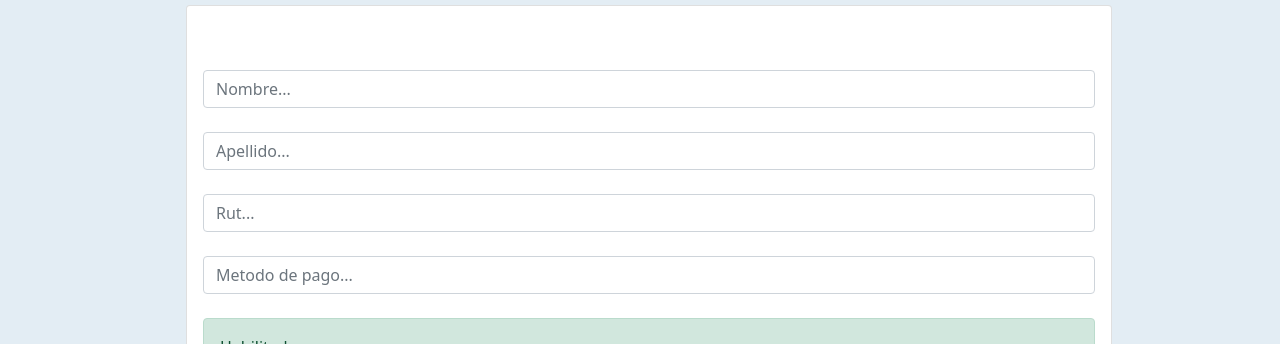
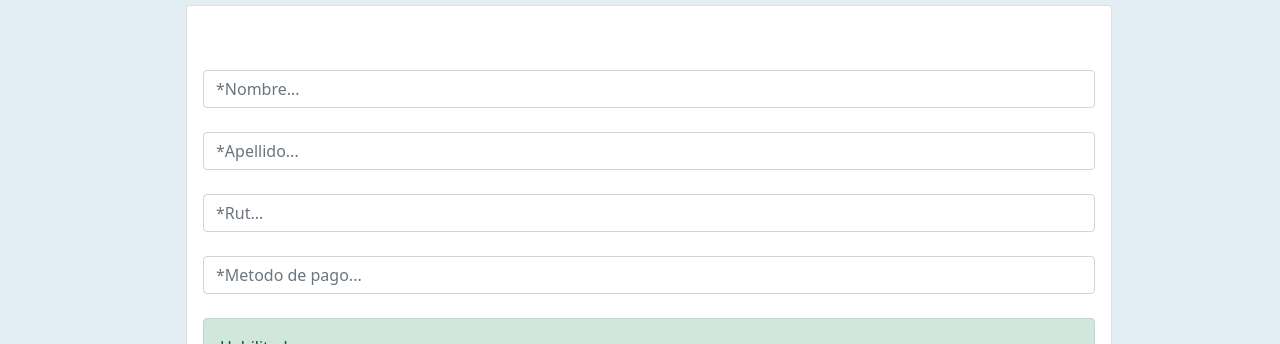
Before and after one commit to oscarmageddon/pruebaCRUDFront, an Angular app: page / in a window 1280 px wide. Shown: the part 129-473 px from the top of the page. Built offline with nearby package versions, Linux system fonts and the light colour scheme; no server answers.

Commit message:
Se agregan comentarios de lo que hizo cada uno

```diff
--- a/src/app/components/transaction-component/transaction-component.component.html
+++ b/src/app/components/transaction-component/transaction-component.component.html
@@ -22,10 +22,10 @@
                 <div class="card-body">
                     <div class="mb-3">
                         <br><br>
-                        <input type="text" name="nomUser" class="form-control" [(ngModel)]="trx.nombreUsr" placeholder="Nombre..." /><br>
-                        <input type="text" name="apeUser" class="form-control" [(ngModel)]="trx.apellidoUsr" placeholder="Apellido..." /><br>
-                        <input type="text" name="dniUser" class="form-control" [(ngModel)]="trx.dniUsr" placeholder="Rut..." /><br>
-                        <input type="text" name="payMethod" class="form-control" [(ngModel)]="trx.paymentMethod" placeholder="Metodo de pago..." /><br>
+                        <input type="text" name="nomUser" class="form-control" [(ngModel)]="trx.nombreUsr" placeholder="*Nombre..." /><br>
+                        <input type="text" name="apeUser" class="form-control" [(ngModel)]="trx.apellidoUsr" placeholder="*Apellido..." /><br>
+                        <input type="text" name="dniUser" class="form-control" [(ngModel)]="trx.dniUsr" placeholder="*Rut..." /><br>
+                        <input type="text" name="payMethod" class="form-control" [(ngModel)]="trx.paymentMethod" placeholder="*Metodo de pago..." /><br>
                         <div class="alert alert-{{ trx.estado === '1' ? 'success' : 'danger' }}" role="alert">
                             {{ trx.estado === '1' ? 'Habilitado' : 'Inhabilitado' }}
                         </div>
--- a/src/app/components/transaction-component/transaction-component.component.ts
+++ b/src/app/components/transaction-component/transaction-component.component.ts
@@ -47,6 +47,7 @@ export class TransactionComponentComponent implements OnInit {
         next: (resp) => {
           this.obtenerTodas();
           this.resetearValores();
+          this.errorMessage = "";
         },
         error: (respError) => {
           console.log(respError.error);
@@ -72,6 +73,7 @@ export class TransactionComponentComponent implements OnInit {
             estado: resp.estado,
             id: resp.id
           };
+          this.editando = true;
           this.errorMessage = "";
         },
         error: (respError) => {
@@ -94,6 +96,7 @@ export class TransactionComponentComponent implements OnInit {
     this.trx = tr;
   }
 
+  // Moises (Habilitar / Inhabilitar , supervisado por Oscar)
   actualizarEstadoDni() {
     if (this.trx.dniUsr !== '') {
       this.trx.estado = this.trx.estado === '1' ? '0' : '1';
@@ -105,7 +108,7 @@ export class TransactionComponentComponent implements OnInit {
         });
     }
   }
-  // Indira Navas
+  // E.C
   // Nos permite actualizar las transacciones guardas en BD Supervisado Oscar Campos
   actualizarForm(transaction: any) {
     console.log(transaction);
@@ -120,7 +123,7 @@ export class TransactionComponentComponent implements OnInit {
     this.editando = true;
     this.errorMessage = "";
   }
-  //  E.C "Se Agrega Funcion de editar"
+  //  E.C "Ocupa la funcion de editar que esta en el backend"
   editar() {
     this.transactionService.editTransaction(this.trx)
       .subscribe({
```
